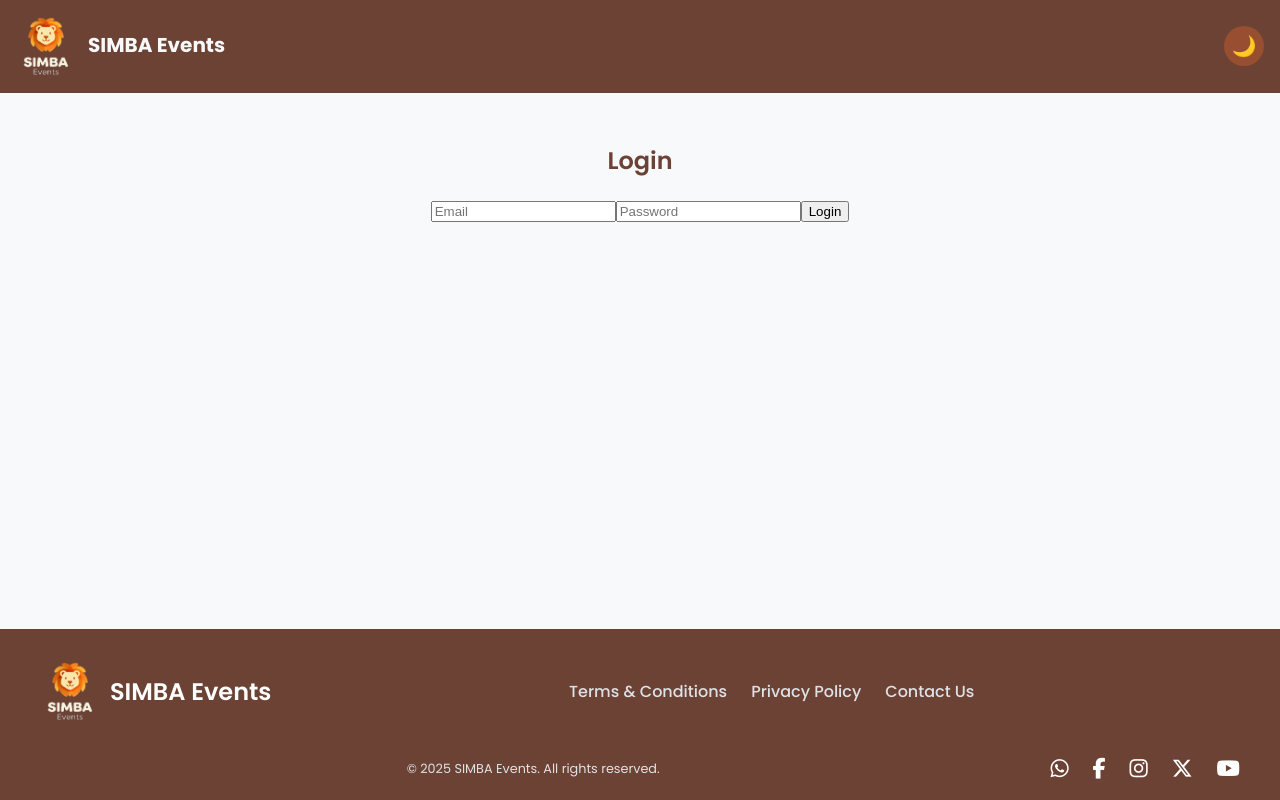
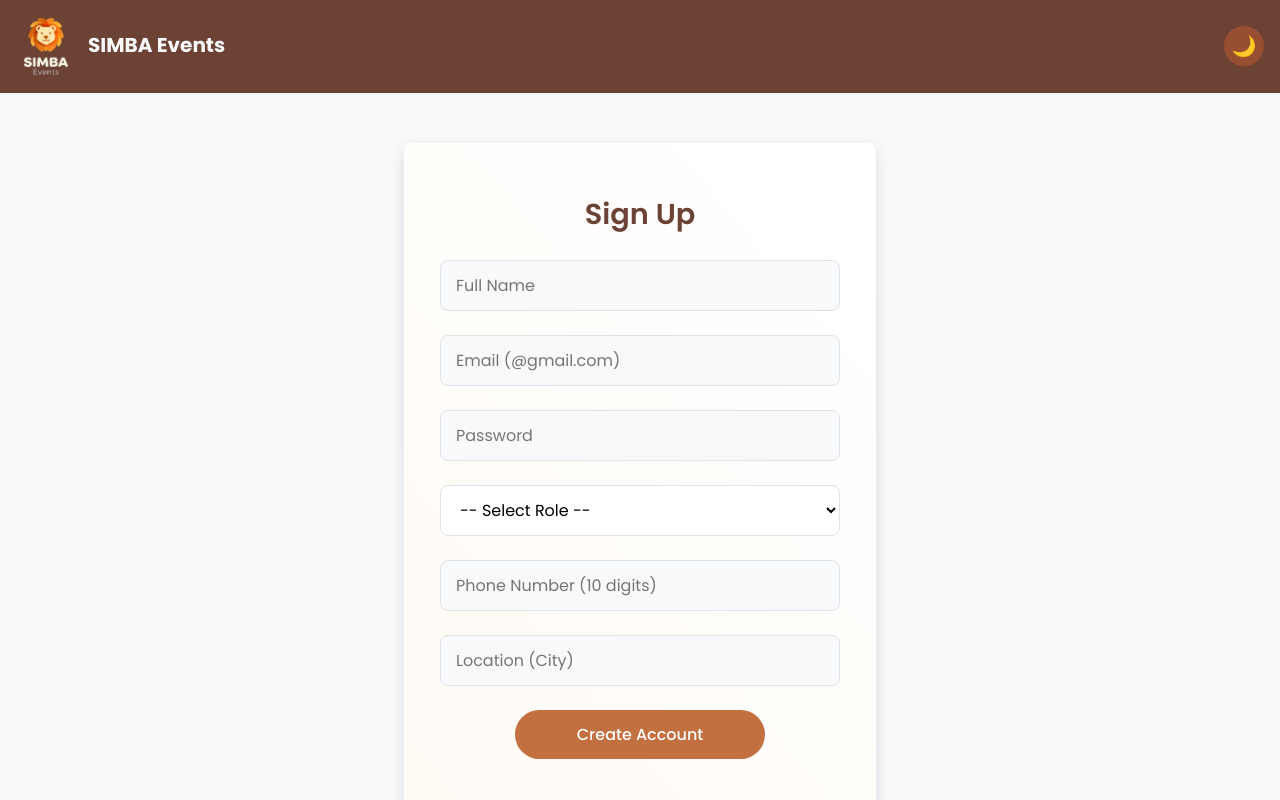
Before and after one commit to IshitaGaur22/Event_Management-Frontend, a React (Create React App) app: page /signup in a window 1280 px wide. Before the commit this address led to /login. Shown: the top 800 px of the page. Built offline with nearby package versions, Linux system fonts and the light colour scheme.

Commit message:
added signup page

```diff
--- a/src/App.js
+++ b/src/App.js
@@ -8,6 +8,7 @@ import "react-toastify/dist/ReactToastify.css";
 import Header from './components/Header';
 import Footer from './components/Footer';
 import Login from './Login/Login';
+import Signup from './Login/Signup';
 import { useAuth } from './AuthContext';
 
 // --- ORGANISER PAGES ---
@@ -48,7 +49,7 @@ function AppContent() {
   // Effect to set initial Feedback view based on role
   useEffect(() => {
     setShowList(isOrganiser);
-  }, [isOrganiser]);
+  }, [isOrganiser, token]);
 
   /**
    * This component handles all root redirects.
@@ -95,6 +96,7 @@ function AppContent() {
         <Routes>
           {/* --- Public Route --- */}
           <Route path="/login" element={<Login />} />
+          <Route path="/signup" element={<Signup />} />
 
           {/* --- Home/Redirector --- */}
           <Route path="/" element={<HomeRedirect />} />
--- a/src/Feedback/SubmitFeedback.js
+++ b/src/Feedback/SubmitFeedback.js
@@ -104,10 +104,9 @@ function SubmitFeedback({onViewPrevious}) {
                     errorMessage = errors[errorKey][0];     // Get the first error message for that field
                 }
                 else if (err.response && err.response.data && err.response.data.title) {
-                    // Fallback for the generic message
+                    // generic message
                     errorMessage = err.response.data.title;
                 }
-
                 alert(`Error: ${errorMessage}`);
             });
         };
--- a/src/Feedback/SummaryModal.js
+++ b/src/Feedback/SummaryModal.js
@@ -1,12 +1,9 @@
 import React from 'react';
 import styles from './SummaryModal.module.css';
-import { Rating } from 'react-simple-star-rating';
 import BarChart from './BarChart';
 
 function SummaryModal({ data, onClose }) {
     if (!data) return null;
-
-    const ratingValue = data.averageRating *20;
 
     return (
         <div className={styles.modalBackdrop} onClick={onClose}>
@@ -25,13 +22,6 @@ function SummaryModal({ data, onClose }) {
                     <span>{data.averageRating.toFixed(2)} / 5</span>
                 </div>
 
-                <div className={styles.starRating}>
-                    <Rating
-                        rating={ratingValue}
-                        readonly={true}
-                        size={30}
-                    />
-                </div>
                 <div className={styles.chartContainer}>
                     <h4>Rating Distribution</h4>
                     <BarChart chartData={data.ratingDistribution} />
--- a/src/Login/Login.js
+++ b/src/Login/Login.js
@@ -1,7 +1,8 @@
 import React, { useState } from 'react';
 import axios from 'axios';
 import { useAuth } from '../AuthContext';
-import { useNavigate } from 'react-router-dom';
+import { useNavigate, Link } from 'react-router-dom';
+import styles from '../Feedback/FeedbackForm.module.css';
 
 const Login = () => {
   const [email, setEmail] = useState("");
@@ -12,7 +13,6 @@ const Login = () => {
   const handleLogin = async (e) => {
     e.preventDefault();
     try {
-      // Call your NEW Users/login endpoint
       const response = await axios.post(
         "https://localhost:7283/api/Users/login",
         { email, password }
@@ -25,7 +25,6 @@ const Login = () => {
       localStorage.setItem('authToken', token);
       // Use the AuthContext to save the login state
       login(token, role, userId);
-
       // Navigate home
       navigate("/dashboard");
 
@@ -36,21 +35,29 @@ const Login = () => {
   };
 
   return (
-    <form onSubmit={handleLogin} style={{ margin: '50px' }}>
-      <h2>Login</h2>
+    <div className={styles.container} style={{ maxWidth: '400px', marginTop: '50px' }}>
+    <h2>Login</h2>
+    <form onSubmit={handleLogin} className={styles.form}>
+
       <input
         value={email}
         onChange={(e) => setEmail(e.target.value)}
         placeholder="Email"
+        className={styles.inputField}
       />
       <input
         value={password}
         onChange={(e) => setPassword(e.target.value)}
         type="password"
+        className={styles.inputField}
         placeholder="Password"
       />
-      <button type="submit">Login</button>
+      <button type="submit" className={styles.primaryButton}>Login</button>
+      <p style={{ textAlign: 'center', marginTop: '1rem' }}>
+        Don't have an account? <Link to="/signup" style={{ color: 'var(--simba-orange-dark)' }}>Sign up</Link>
+      </p>
     </form>
+    </div>
   );
 };
 
--- /dev/null
+++ b/src/Login/Signup.js
@@ -0,0 +1,143 @@
+import React, { useState } from 'react';
+import { useNavigate, Link } from 'react-router-dom';
+import api from '../Login/Api'
+import styles from '../Feedback/FeedbackForm.module.css';
+
+const Signup = () => {
+    const navigate = useNavigate();
+    const [formData, setFormData] = useState({
+        userName: '',
+        email: '',
+        password: '',
+        role: '',
+        phoneNumber: '',
+        location: ''
+    });
+    const [error, setError] = useState('');
+
+    const handleChange = (e) => {
+        setFormData({
+            ...formData,
+            [e.target.name]: e.target.value
+        });
+    };
+
+    const handleSubmit = async (e) => {
+        e.preventDefault();
+        setError('');
+
+        if (!formData.email.endsWith('@gmail.com')) {
+            setError('Email must be a valid @gmail.com address.');
+            return;
+        }
+        if (formData.phoneNumber.length !== 10) {
+            setError('Phone number must be exactly 10 digits.');
+            return;
+        }
+
+        try {
+            // Convert phoneNumber to a number
+            const dataToSend = {
+                ...formData,
+                phoneNumber: parseInt(formData.phoneNumber, 10)
+            };
+
+            await api.post('/Users/register', dataToSend);
+
+            alert('Registration successful! Please login.');
+            navigate('/login');
+
+        } catch (err) {
+            // backend validation errors
+            if (err.response && err.response.data) {
+                 // Email already exists
+                 if (err.response.data.error) {
+                     setError(err.response.data.error);
+                 }
+                 // general validation error
+                 else if (err.response.data.errors) {
+                     const firstError = Object.values(err.response.data.errors)[0];
+                     setError(firstError);
+                 } else {
+                     setError('Registration failed. Please try again.');
+                 }
+            } else {
+                setError('An error occurred. Please check your connection.');
+            }
+        }
+    };
+
+    return (
+        <div className={styles.container} style={{ maxWidth: '400px', marginTop: '50px' }}>
+            <h2>Sign Up</h2>
+            {error && <p style={{ color: 'red', textAlign: 'center' }}>{error}</p>}
+
+            <form onSubmit={handleSubmit} className={styles.form}>
+                <input
+                    name="userName"
+                    placeholder="Full Name"
+                    value={formData.userName}
+                    onChange={handleChange}
+                    className={styles.inputField}
+                    required
+                />
+                <input
+                    name="email"
+                    type="email"
+                    placeholder="Email (@gmail.com)"
+                    value={formData.email}
+                    onChange={handleChange}
+                    className={styles.inputField}
+                    required
+                />
+                <input
+                    name="password"
+                    type="password"
+                    placeholder="Password"
+                    value={formData.password}
+                    onChange={handleChange}
+                    className={styles.inputField}
+                    required
+                />
+                <select
+                    name="role"
+                    value={formData.role}
+                    onChange={handleChange}
+                    className={styles.inputField}
+                    style={{ backgroundColor: 'var(--simba-white)' }}
+                >
+                    <option value="">-- Select Role --</option>
+                    <option value="User">User</option>
+                    <option value="Organiser">Organiser</option>
+                </select>
+                <input
+                    name="phoneNumber"
+                    type="number"
+                    placeholder="Phone Number (10 digits)"
+                    value={formData.phoneNumber}
+                    onChange={handleChange}
+                    className={styles.inputField}
+                    required
+                />
+                <input
+                    name="location"
+                    placeholder="Location (City)"
+                    value={formData.location}
+                    onChange={handleChange}
+                    className={styles.inputField}
+                    required
+                />
+
+                <button type="submit" className={styles.primaryButton}>
+                    Create Account
+                </button>
+
+                <p style={{ textAlign: 'center', marginTop: '1rem' }}>
+                    Already have an account? <Link to="/login" style={{ color: 'var(--simba-orange-dark)' }}>Login here</Link>
+                </p>
+            </form>
+        </div>
+    );
+};
+
+export default Signup;
--- a/src/OrganiserDashboard/Dashboard.css
+++ b/src/OrganiserDashboard/Dashboard.css
@@ -245,8 +245,9 @@ html[data-theme='dark'] .dashboard-container p {
 
 }
 html[data-theme='dark'] .dashboard-container {
-  background-color: var(--simba-dark);
+  background-color: #1f1f1f;
   border: #333;
+  box-shadow: 0 4px 8px #5e5e5e;
 }
 html[data-theme='dark'] .category-card {
   box-shadow: 0 4px 8px rgba(255, 255, 255, 0.05);
--- a/src/components/Footer.js
+++ b/src/components/Footer.js
@@ -1,6 +1,7 @@
 import React from 'react';
 import styles from './Footer.module.css';
 import SimbaLogo from '../images/simba-dark.png';
+import { Link } from 'react-router-dom';
 
 const Footer = () => {
   return (
@@ -18,9 +19,9 @@ const Footer = () => {
 
           {/* Links */}
           <div className={styles.footerLinks}>
-            <a href="/">Terms & Conditions</a>
-            <a href="/">Privacy Policy</a>
-            <a href="/">Contact Us</a>
+            <Link to="/">Terms & Conditions</Link>
+            <Link to="/">Privacy Policy</Link>
+            <Link to="/">Contact Us</Link>
           </div>
 
         </div>
@@ -33,11 +34,11 @@ const Footer = () => {
 
           {/* Updated Social Icons */}
           <div className={styles.socialIcons}>
-            <a href="/" aria-label="WhatsApp"><i className="fab fa-whatsapp"></i></a>
-            <a href="/" aria-label="Facebook"><i className="fab fa-facebook-f"></i></a>
-            <a href="/" aria-label="Instagram"><i className="fab fa-instagram"></i></a>
-            <a href="/" aria-label="X (Twitter)"><i className="fab fa-x-twitter"></i></a>
-            <a href="/" aria-label="YouTube"><i className="fab fa-youtube"></i></a>
+            <Link to="/" aria-label="WhatsApp"><i className="fab fa-whatsapp"></i></Link>
+            <Link to="/" aria-label="Facebook"><i className="fab fa-facebook-f"></i></Link>
+            <Link to="/" aria-label="Instagram"><i className="fab fa-instagram"></i></Link>
+            <Link to="/" aria-label="X (Twitter)"><i className="fab fa-x-twitter"></i></Link>
+            <Link to="/" aria-label="YouTube"><i className="fab fa-youtube"></i></Link>
           </div>
         </div>
       </div>
```
